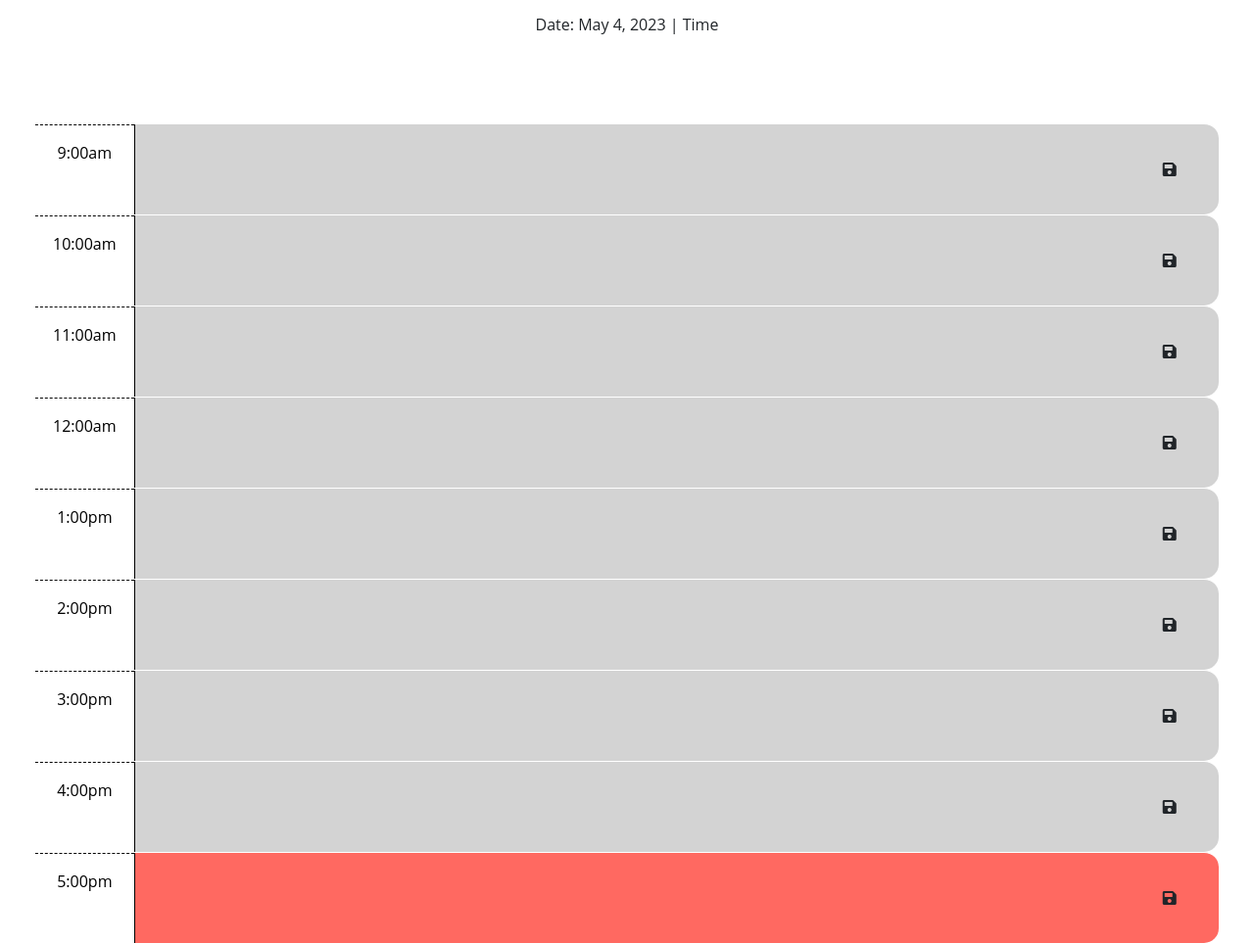
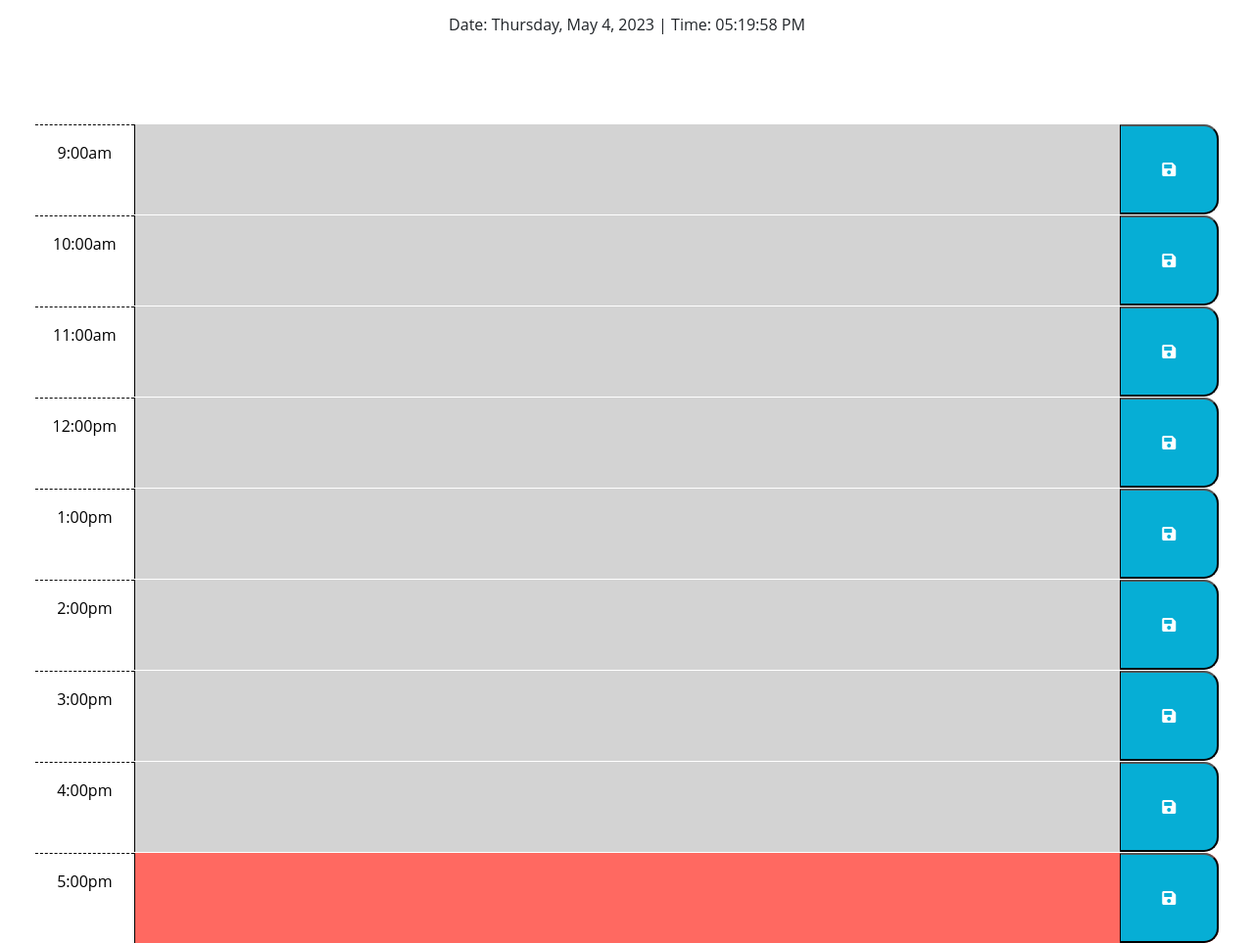
Before and after one commit to nigeldwatkins/SchedulerWorkDays, a plain HTML site: page index.html in a window 1280 px wide. Shown: the part 206-1169 px from the top of the page at 98% size. Drawn offline with nearby package versions, Linux system fonts and the light colour scheme; files that its build step writes are made by us from their sources.

Commit message:
final work done

```diff
--- a/assets/css/style.css
+++ b/assets/css/style.css
@@ -58,3 +58,11 @@ textarea {
   font-size: 20px;
   transition: all 0.3s ease-in-out;
 }
+
+.Btn {
+  border-left: 1px solid black;
+  border-top-right-radius: 15px;
+  border-bottom-right-radius: 15px;
+  background-color: #06aed5;
+  color: white;
+}
--- a/assets/javascript/script.js
+++ b/assets/javascript/script.js
@@ -1,11 +1,11 @@
 // I need to make sure the code isnt running until after
 // the browser is fully loaded and to do so I will need to make sure the
 // code is wrapped with the DOM that calls the Jquery
-const localeSettings = {}
+const localeSettings = {};
 dayjs.locale(localeSettings);
 
 // Code to be executed once DOM is loaded
-$(function () {
+$(function() {
 
     //Dayjs has current hour of the day
     const currentHour = dayjs().format('H');
@@ -14,7 +14,7 @@ const currentHour = dayjs().format('H');
     // once the current hour changes
     function hourlyColor() {
         $('.time-block').each(function() {
-        const blockHour = parseInt(this.ID);
+            const blockHour = parseInt(this.id);
             $(this).toggleClass('past', blockHour < currentHour);
             $(this).toggleClass('present', blockHour === currentHour);
             $(this).toggleClass('future', blockHour > currentHour);
@@ -23,7 +23,7 @@ function hourlyColor() {
 
     // Upon clicking the save btn the users text input will be saved to the local storage
 function textEntry() {
-    $('.savebtn').on('click', function() {
+    $('.Btn').on('click', function() {
         const key = $(this).parent().attr('id');
         const value = $(this).siblings('.description').val();
         localStorage.setItem(key, value);
@@ -38,11 +38,11 @@ function refreshColor() {
     $('.time-block').each(function() {
         const blockHour = parseInt (this.id);
     if (blockHour == currentHour) {
-        $(this).removeClass('past future').addClass('present');
+        $(this).removeClass('past, future').addClass('present');
     }else if (blockHour < currentHour) {
-        $(this).removeClass('future present').addClass ('past');
+        $(this).removeClass('future, present').addClass ('past');
     }else {
-        $(this).removeClass('past present').addClass('future');
+        $(this).removeClass('past, present').addClass('future');
     }
     });
 }
@@ -58,11 +58,13 @@ $('.time-block').each(function() {
 function updateTime() {
     const dateElement = $('#date');
     const timeElement = $('#time');
-    const currentDate = dayjs().format('MMMM D, YYYY');
-    const currentTime = dayjs().format('HH:MM:SS A');
+    const currentDate = dayjs().format('dddd, MMMM D, YYYY');
+//Needed to add lowercase to mm and ss because based in dayjs
+// uppercase MM is for the current date
+// lowercase mm and ss is for the current minutes and seconds
+    const currentTime = dayjs().format('hh:mm:ss A');
     dateElement.text(currentDate);
     timeElement.text(currentTime);
-
 }
 
 // Calling time, text and refresh
--- a/index.html
+++ b/index.html
@@ -20,7 +20,7 @@
       href="https://fonts.googleapis.com/css2?family=Fira+Sans:wght@400;700&display=swap"
       rel="stylesheet"
     />
-    <link rel="stylesheet" href="style.css" />
+    <link rel="stylesheet" href="./assets/css/style.css" />
     <title>Work Day Scheduler</title>
   </head>
 
@@ -31,7 +31,7 @@
       <p id="currentDay" class="lead"></p>
     <!--Needed to display the date and time-->
       <p>Current Date and Time</p>
-      <p>Date: <span id="date"></span> | Time<span id="Time"></span></p>
+      <p>Date: <span id="date"></span> | Time: <span id="time"></span></p>
     </header>
     <!-- The times below is in a 24 hour format and not a 12 hour format -->
     <!-- 13:30 in a 24 hour format is 1:30pm in a 12 hour format -->
@@ -43,7 +43,7 @@
     <div id="09" class="row time-block">
     <div class="col-2 col-md-1 hour text-center py-3">9:00am</div>
         <textarea id='text-09' class="col-8 col-md-10 description" rows="3"></textarea>
-        <button class="btn saveBTN col-2 col-md-1" aria-label="save">
+        <button class="Btn saveBTN col-2 col-md-1" aria-label="save">
             <i class="fas fa-save" aria-hidden="true"></i>
         </button>
     </div>
@@ -51,7 +51,7 @@
     <div id="10" class="row time-block">
         <div class="col-2 col-md-1 hour text-center py-3">10:00am</div>
         <textarea id='text-10' class="col-8 col-md-10 description" rows="3"></textarea>
-        <button class="btn saveBTN col-2 col-md-1" aria-label="save">
+        <button class="Btn saveBTN col-2 col-md-1" aria-label="save">
             <i class="fas fa-save" aria-hidden="true"></i>
         </button>
     </div>
@@ -59,15 +59,15 @@
     <div id="11" class="row time-block">
         <div class="col-2 col-md-1 hour text-center py-3">11:00am</div>
         <textarea id='text-11' class="col-8 col-md-10 description" rows="3"></textarea>
-        <button class="btn saveBTN col-2 col-md-1" aria-label="save">
+        <button class="Btn saveBTN col-2 col-md-1" aria-label="save">
             <i class="fas fa-save" aria-hidden="true"></i>
         </button>
     </div>
     <!-- 12 = 12:00am -->
     <div id="12" class="row time-block">
-        <div class="col-2 col-md-1 hour text-center py-3">12:00am</div>
+        <div class="col-2 col-md-1 hour text-center py-3">12:00pm</div>
         <textarea id='text-10' class="col-8 col-md-10 description" rows="3"></textarea>
-        <button class="btn saveBTN col-2 col-md-1" aria-label="save">
+        <button class="Btn saveBTN col-2 col-md-1" aria-label="save">
             <i class="fas fa-save" aria-hidden="true"></i>
         </button>
     </div>
@@ -75,7 +75,7 @@
     <div id="13" class="row time-block">
         <div class="col-2 col-md-1 hour text-center py-3">1:00pm</div>
         <textarea id='text-13' class="col-8 col-md-10 description" rows="3"></textarea>
-        <button class="btn saveBTN col-2 col-md-1" aria-label="save">
+        <button class="Btn saveBTN col-2 col-md-1" aria-label="save">
             <i class="fas fa-save" aria-hidden="true"></i>
         </button>
     </div>
@@ -83,7 +83,7 @@
     <div id="14" class="row time-block">
         <div class="col-2 col-md-1 hour text-center py-3">2:00pm</div>
         <textarea id='text-14' class="col-8 col-md-10 description" rows="3"></textarea>
-        <button class="btn saveBTN col-2 col-md-1" aria-label="save">
+        <button class="Btn saveBTN col-2 col-md-1" aria-label="save">
             <i class="fas fa-save" aria-hidden="true"></i>
         </button>
     </div>
@@ -91,7 +91,7 @@
     <div id="15" class="row time-block">
         <div class="col-2 col-md-1 hour text-center py-3">3:00pm</div>
         <textarea id='text-15' class="col-8 col-md-10 description" rows="3"></textarea>
-        <button class="btn saveBTN col-2 col-md-1" aria-label="save">
+        <button class="Btn saveBTN col-2 col-md-1" aria-label="save">
             <i class="fas fa-save" aria-hidden="true"></i>
         </button>
     </div>
@@ -99,7 +99,7 @@
     <div id="16" class="row time-block">
         <div class="col-2 col-md-1 hour text-center py-3">4:00pm</div>
         <textarea id='text-16' class="col-8 col-md-10 description" rows="3"></textarea>
-        <button class="btn saveBTN col-2 col-md-1" aria-label="save">
+        <button class="Btn saveBTN col-2 col-md-1" aria-label="save">
             <i class="fas fa-save" aria-hidden="true"></i>
         </button>
     </div>
@@ -107,7 +107,7 @@
     <div id="17" class="row time-block">
         <div class="col-2 col-md-1 hour text-center py-3">5:00pm</div>
         <textarea id='text-17' class="col-8 col-md-10 description" rows="3"></textarea>
-        <button class="btn saveBTN col-2 col-md-1" aria-label="save">
+        <button class="Btn saveBTN col-2 col-md-1" aria-label="save">
             <i class="fas fa-save" aria-hidden="true"></i>
         </button>
     </div>
@@ -116,6 +116,6 @@
     integrity="sha256-iu/zLUB+QgISXBLCW/mcDi/rnf4m4uEDO0wauy76x7U="
     crossorigin="anonymous"></script>
 
-    <script src="/assets/javascript/script.js"></script>
+    <script src="./assets/javascript/script.js"></script>
   </body>
 </html>
```
Also changed, not shown: 1 other file. Lines whose indentation alone changed are shown as unchanged.
